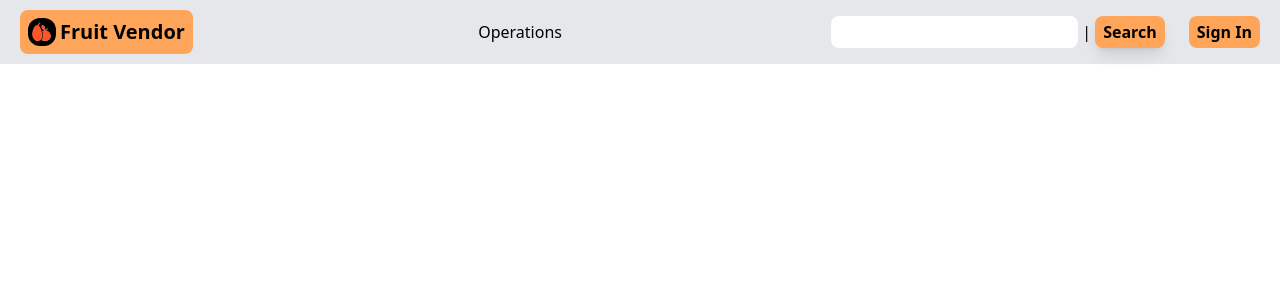
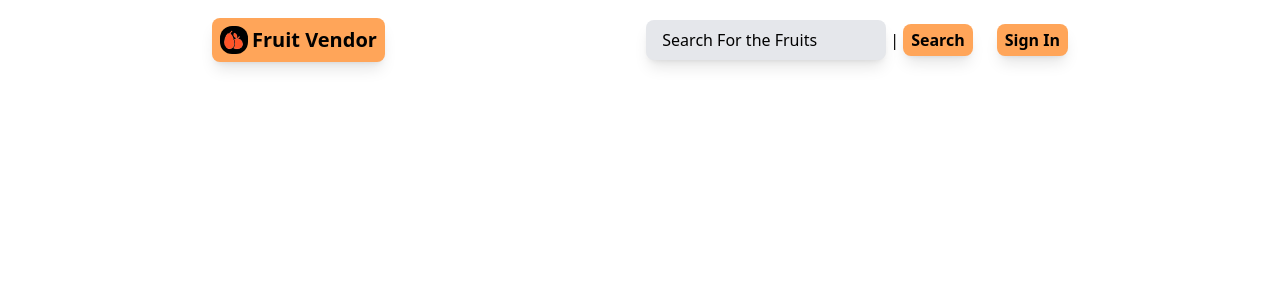
Before and after one commit to Aekshant/Fruit-Vendor, a React (Create React App) app: page / in a window 1280 px wide. Shown: the top 300 px of the page. Built offline with nearby package versions, Linux system fonts and the light colour scheme.

Commit message:
done with folder str header

```diff
--- a/public/index.html
+++ b/public/index.html
@@ -2,42 +2,12 @@
 <html lang="en">
   <head>
     <meta charset="utf-8" />
-    <link rel="icon" href="%PUBLIC_URL%/favicon.ico" />
     <meta name="viewport" content="width=device-width, initial-scale=1" />
     <meta name="theme-color" content="#000000" />
-    <meta
-      name="description"
-      content="Web site created using create-react-app"
-    />
-    <link rel="apple-touch-icon" href="%PUBLIC_URL%/logo192.png" />
-    <!--
-      manifest.json provides metadata used when your web app is installed on a
-      user's mobile device or desktop. See https://developers.google.com/web/fundamentals/web-app-manifest/
-    -->
-    <link rel="manifest" href="%PUBLIC_URL%/manifest.json" />
-    <!--
-      Notice the use of %PUBLIC_URL% in the tags above.
-      It will be replaced with the URL of the `public` folder during the build.
-      Only files inside the `public` folder can be referenced from the HTML.
-
-      Unlike "/favicon.ico" or "favicon.ico", "%PUBLIC_URL%/favicon.ico" will
-      work correctly both with client-side routing and a non-root public URL.
-      Learn how to configure a non-root public URL by running `npm run build`.
-    -->
-    <title>React App</title>
+    <title>Fruit Vendor</title>
   </head>
   <body>
     <noscript>You need to enable JavaScript to run this app.</noscript>
     <div id="root"></div>
-    <!--
-      This HTML file is a template.
-      If you open it directly in the browser, you will see an empty page.
-
-      You can add webfonts, meta tags, or analytics to this file.
-      The build step will place the bundled scripts into the <body> tag.
-
-      To begin the development, run `npm start` or `yarn start`.
-      To create a production bundle, use `npm run build` or `yarn build`.
-    -->
   </body>
 </html>
--- /dev/null
+++ b/src/components/header/InputBox.component.js
@@ -0,0 +1,21 @@
+import React from 'react'
+
+const InputBox = () => {
+  return (
+    <div
+      className='flex items-center'
+    >
+      <div
+        className='bg-gray-200 my-5 mx-1 px-4 py-2 rounded-lg shadow-lg w-60'
+      >Search For the Fruits</div>
+      <div
+        className='px-0 py-1 text-black'
+      >|</div>
+      <div
+        className='bg-[#FFA559] my-5 mx-1 px-2 py-1 text-black font-semibold rounded-lg shadow-lg'
+      >Search</div>
+    </div>
+  )
+}
+
+export default InputBox
--- /dev/null
+++ b/src/components/header/Logo.component.js
@@ -0,0 +1,12 @@
+import React from 'react'
+
+const Logo = () => {
+  return (
+    <div className='bg-[#FFA559] m-5 p-2 flex rounded-lg shadow-lg'>
+      <img className='w-7 p-1 bg-black rounded-xl' src="/logo.png" alt="image1" />
+      <span className='font-bold text-xl ml-1'>Fruit Vendor</span>
+    </div>
+  )
+}
+
+export default Logo
--- /dev/null
+++ b/src/components/header/Sign.component.js
@@ -0,0 +1,15 @@
+import React from 'react'
+
+import InputBox from "./InputBox.component"
+const Sign = () => {
+  return (
+    <div className='flex place-items-center'>
+      <InputBox/>
+      <div
+        className='m-5 px-2 py-1 bg-[#FFA559] font-semibold text-black rounded-lg place-items-center shadow-lg'
+      >Sign In</div>
+    </div>
+  )
+}
+
+export default Sign
--- a/src/components/header/index.js
+++ b/src/components/header/index.js
@@ -1,30 +1,13 @@
 import React from 'react'
+
+import Logo from './Logo.component'
+import Sign from './Sign.component'
 
 const Header = () => {
   return (
-    <div className='flex justify-between bg-gray-200 place-items-center h-16'>
-      <div className='bg-[#FFA559] m-5 p-2 flex rounded-lg'>
-        <img className='w-7 p-1 bg-black rounded-xl' src="/logo.png" alt="image1" />
-        <span className='font-bold text-xl ml-1'>Fruit Vendor</span>
-      </div>
-      <div className='m-5 p-2'>Operations</div>
-      <div className='flex place-items-center'>
-        <div
-            className='flex items-center'
-        >
-          <input className='my-5 mx-1 px-2 py-1 rounded-lg'/>
-          <div
-            className='px-0 py-1 text-black'
-          >|</div>
-          <div
-            className='bg-[#FFA559] my-5 mx-1 px-2 py-1 text-black font-semibold rounded-lg shadow-lg'
-          >Search</div>
-        </div>
-        {/* <div className='text-lg'>|</div> */}
-        <div
-            className='m-5 px-2 py-1 bg-[#FFA559] font-semibold text-black rounded-lg place-items-center'
-        >Sign In</div>
-      </div>
+    <div className='flex justify-between place-items-center h-20 px-48'>
+      <Logo/>
+      <Sign/>
     </div>
   )
 }
```
Also changed, not shown: public/main.jpg (added).
